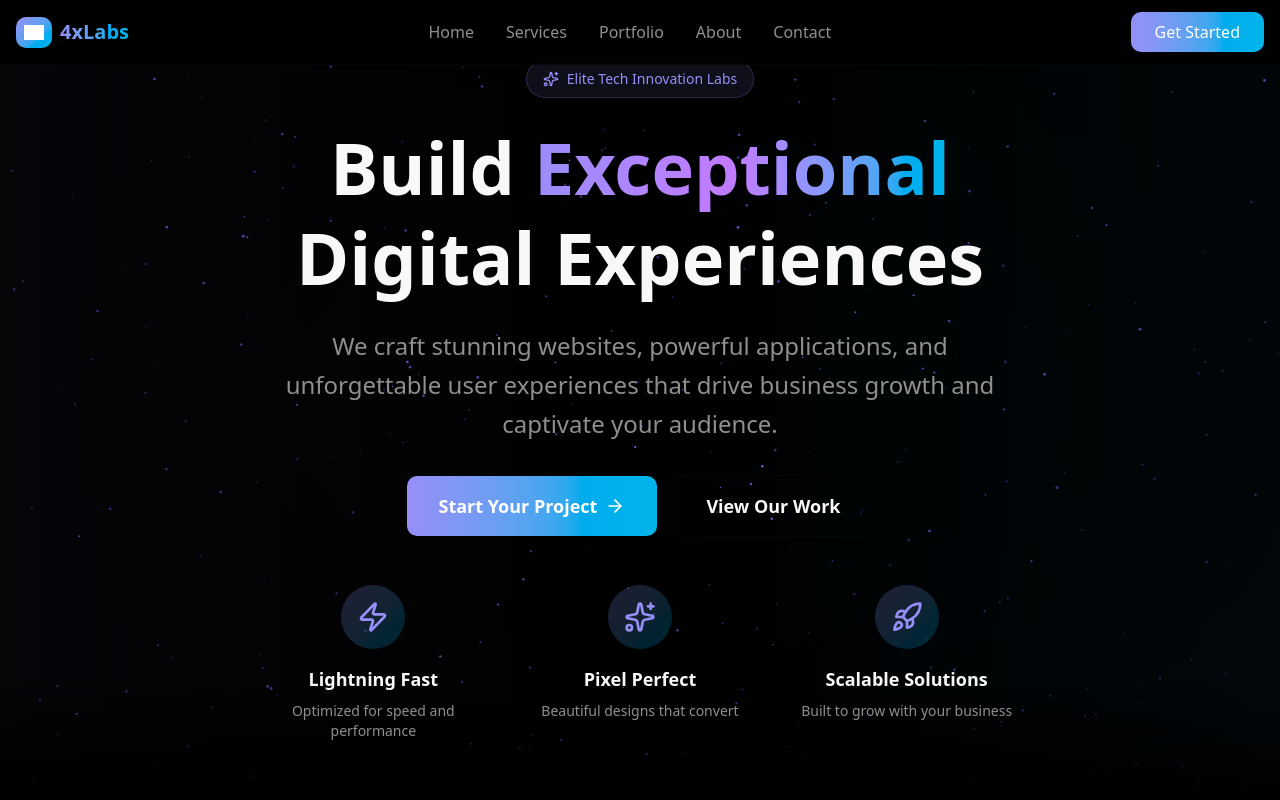
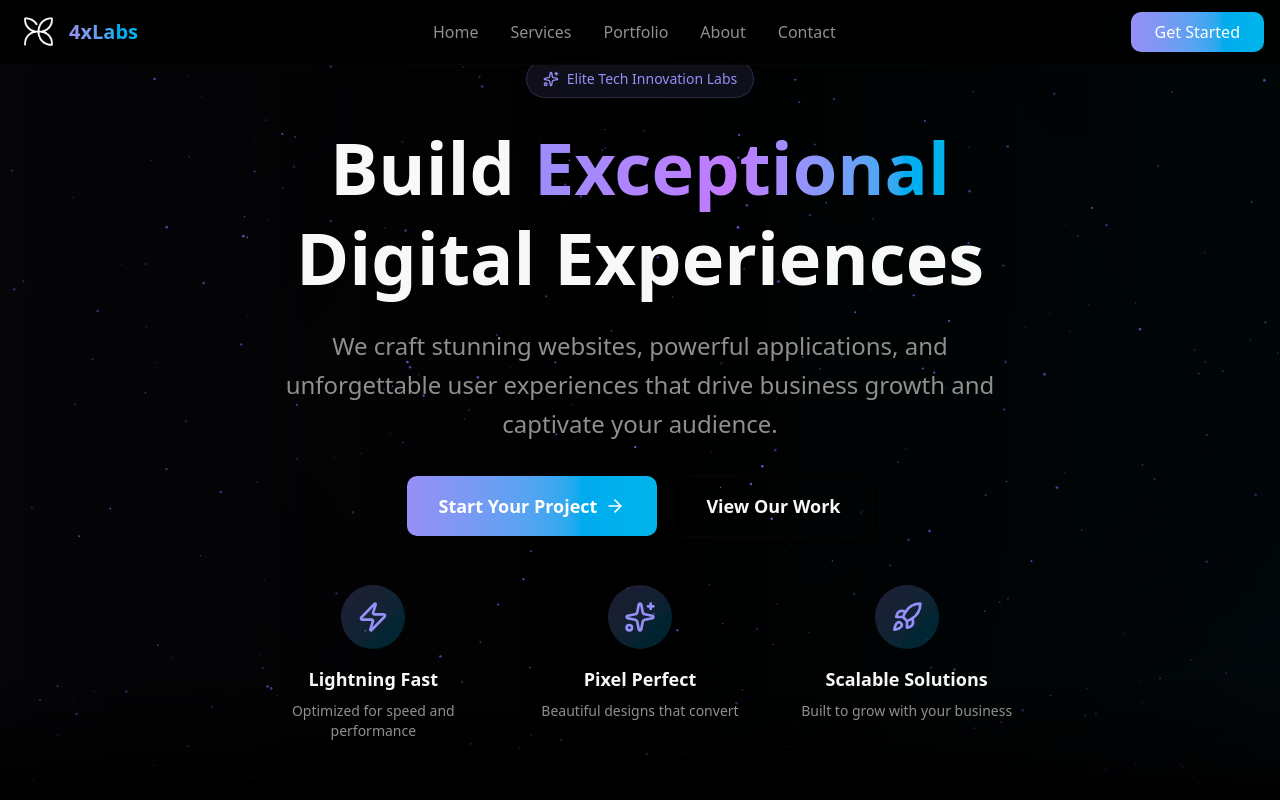
Before and after one commit to naman9271/4xLabs, a Next.js app in the folder frontend/: page / in a window 1280 px wide. Shown: the top 800 px of the page. Built offline with nearby package versions, Linux system fonts and the light colour scheme; grey boxes are pictures that could not be loaded.

Commit message:
fix naviagtion link

```diff
--- a/frontend/src/components/Footer.tsx
+++ b/frontend/src/components/Footer.tsx
@@ -14,7 +14,6 @@ import {
 import { useCalBooking } from '@/hooks/useCalBooking';
 import SchedulingModal from '@/components/SchedulingModal';
 import CalBooker from '@/components/CalBooker';
-import { Logo } from '@/components/ui/Logo';
 
 const Footer = () => {
   const { isBookingOpen, selectedAccount, openBooking, closeBooking } = useCalBooking();
@@ -30,14 +29,12 @@ const Footer = () => {
         <div className="grid grid-cols-1 md:grid-cols-2 lg:grid-cols-4 gap-8 mb-12">
           {/* Brand */}
           <div className="space-y-6">
-            <div className="flex items-center space-x-2">
-              <div className="p-2 rounded-lg bg-gradient-to-br from-primary to-accent">
-                <Logo width={24} height={24} className="brightness-0 invert" />
-              </div>
+            <a href="#home" className="flex items-center space-x-2 hover:opacity-80 transition-opacity">
+              <img src='/4xLabs_Logo-refactored.png' width={60} height={60} className="brightness-0 invert" />
               <span className="text-2xl font-bold bg-gradient-to-r from-primary to-accent bg-clip-text text-transparent">
                 4xLabs
               </span>
-            </div>
+            </a>
             <p className="text-muted-foreground leading-relaxed">
               Elite tech innovation labs crafting exceptional digital experiences
               for forward-thinking businesses worldwide.
@@ -92,19 +89,19 @@ const Footer = () => {
             <h3 className="text-lg font-semibold">Company</h3>
             <ul className="space-y-3">
               {[
-                'About Us',
-                'Our Process',
-                'Portfolio',
-                'Case Studies',
-                'Blog',
-                'Careers'
+                { name: 'About Us', href: '#about' },
+                { name: 'Our Process', href: '#services' },
+                { name: 'Portfolio', href: '#portfolio' },
+                { name: 'Case Studies', href: '#portfolio' },
+                { name: 'Blog', href: '#' },
+                { name: 'Careers', href: '#contact' }
               ].map((item, index) => (
                 <li key={index}>
                   <a
-                    href="#"
+                    href={item.href}
                     className="text-muted-foreground hover:text-primary transition-colors"
                   >
-                    {item}
+                    {item.name}
                   </a>
                 </li>
               ))}
--- a/frontend/src/components/GetStartedSection.tsx
+++ b/frontend/src/components/GetStartedSection.tsx
@@ -13,7 +13,7 @@ const GetStartedSection = () => {
   const [isSchedulingModalOpen, setIsSchedulingModalOpen] = React.useState(false);
 
   return (
-    <section className="py-20 relative overflow-hidden">
+    <section id="about" className="py-20 relative overflow-hidden">
       {/* Background gradient */}
       <div className="absolute inset-0 bg-gradient-to-br from-primary/10 via-background to-accent/10" />
       <div className="absolute inset-0 bg-[radial-gradient(ellipse_at_center,transparent_0%,rgba(0,0,0,0.1)_70%)]" />
--- a/frontend/src/components/Header.tsx
+++ b/frontend/src/components/Header.tsx
@@ -4,7 +4,6 @@ import React, { useState } from 'react';
 import { Menu, X } from 'lucide-react';
 import { motion } from 'framer-motion';
 import Link from 'next/link';
-import { Logo } from '@/components/ui/Logo';
 
 const Header = () => {
   const [isMenuOpen, setIsMenuOpen] = useState(false);
@@ -19,29 +18,36 @@ const Header = () => {
       <div className="container mx-auto px-4">
         <div className="flex items-center justify-between h-16">
           {/* Logo */}
-          <motion.div
+          <motion.a
+            href="#home"
             whileHover={{ scale: 1.05 }}
-            className="flex items-center space-x-2"
+            className="flex items-center space-x-2 cursor-pointer"
           >
-            <div className="p-2 rounded-lg bg-gradient-to-br from-primary to-accent">
-              <Logo width={20} height={20} className="brightness-0 invert" />
-            </div>
+            {/* <div className="p-2 rounded-lg bg-gradient-to-br from-primary to-accent"> */}
+              <img src="/4xLabs_Logo-refactored.png" width={45} height={45} className="brightness-0 invert" />
+            {/* </div> */}
             <span className="text-xl font-bold bg-gradient-to-r from-primary to-accent bg-clip-text text-transparent">
               4xLabs
             </span>
-          </motion.div>
+          </motion.a>
 
           {/* Desktop Navigation */}
           <nav className="hidden md:flex items-center space-x-8">
-            {['Home', 'Services', 'Portfolio', 'About', 'Contact'].map((item) => (
+            {[
+              { name: 'Home', href: '#home' },
+              { name: 'Services', href: '#services' },
+              { name: 'Portfolio', href: '#portfolio' },
+              { name: 'About', href: '#about' },
+              { name: 'Contact', href: '#contact' }
+            ].map((item) => (
               <motion.a
-                key={item}
-                href={`#${item.toLowerCase()}`}
+                key={item.name}
+                href={item.href}
                 className="text-muted-foreground hover:text-foreground transition-colors relative"
                 whileHover={{ scale: 1.1 }}
                 whileTap={{ scale: 0.95 }}
               >
-                {item}
+                {item.name}
               </motion.a>
             ))}
           </nav>
@@ -77,14 +83,20 @@ const Header = () => {
             className="md:hidden py-4 border-t border-border"
           >
             <nav className="flex flex-col space-y-4">
-              {['Home', 'Services', 'Portfolio', 'About', 'Contact'].map((item) => (
+              {[
+                { name: 'Home', href: '#home' },
+                { name: 'Services', href: '#services' },
+                { name: 'Portfolio', href: '#portfolio' },
+                { name: 'About', href: '#about' },
+                { name: 'Contact', href: '#contact' }
+              ].map((item) => (
                 <a
-                  key={item}
-                  href={`#${item.toLowerCase()}`}
+                  key={item.name}
+                  href={item.href}
                   className="text-muted-foreground hover:text-foreground transition-colors py-2"
                   onClick={() => setIsMenuOpen(false)}
                 >
-                  {item}
+                  {item.name}
                 </a>
               ))}
               <Link href="/coming-soon">
--- a/frontend/src/components/HeroSection.tsx
+++ b/frontend/src/components/HeroSection.tsx
@@ -7,7 +7,7 @@ import { SparklesCore } from './ui/sparkles';
 
 const HeroSection = () => {
   return (
-    <section className="relative min-h-screen flex items-center justify-center overflow-hidden bg-gradient-to-br from-background via-background to-primary/5">
+    <section id="home" className="relative min-h-screen flex items-center justify-center overflow-hidden bg-gradient-to-br from-background via-background to-primary/5">
       {/* Animated Background */}
       <div className="absolute inset-0">
         <SparklesCore
--- a/frontend/src/components/TestimonialsSectionDemo.tsx
+++ b/frontend/src/components/TestimonialsSectionDemo.tsx
@@ -119,10 +119,12 @@ const testimonials = [
 
 export function TestimonialsSectionDemo() {
   return (
-    <TestimonialsSection
-      title="Trusted by businesses worldwide"
-      description="Join hundreds of satisfied clients who've transformed their digital presence with 4xLabs freelancing services"
-      testimonials={testimonials}
-    />
+    <div id="portfolio">
+      <TestimonialsSection
+        title="Trusted by businesses worldwide"
+        description="Join hundreds of satisfied clients who've transformed their digital presence with 4xLabs freelancing services"
+        testimonials={testimonials}
+      />
+    </div>
   )
 }
--- a/frontend/src/components/ui/Logo.tsx
+++ /dev/null
@@ -1,21 +0,0 @@
-import Image from 'next/image';
-import { cn } from '@/lib/utils';
-
-interface LogoProps {
-  width?: number;
-  height?: number;
-  className?: string;
-}
-
-export function Logo({ width = 24, height = 24, className }: LogoProps) {
-  return (
-    <Image
-      src="/4xlabs-logo.svg"
-      alt="4xLabs Logo"
-      width={width}
-      height={height}
-      className={cn("object-contain", className)}
-      priority
-    />
-  );
-}
```
